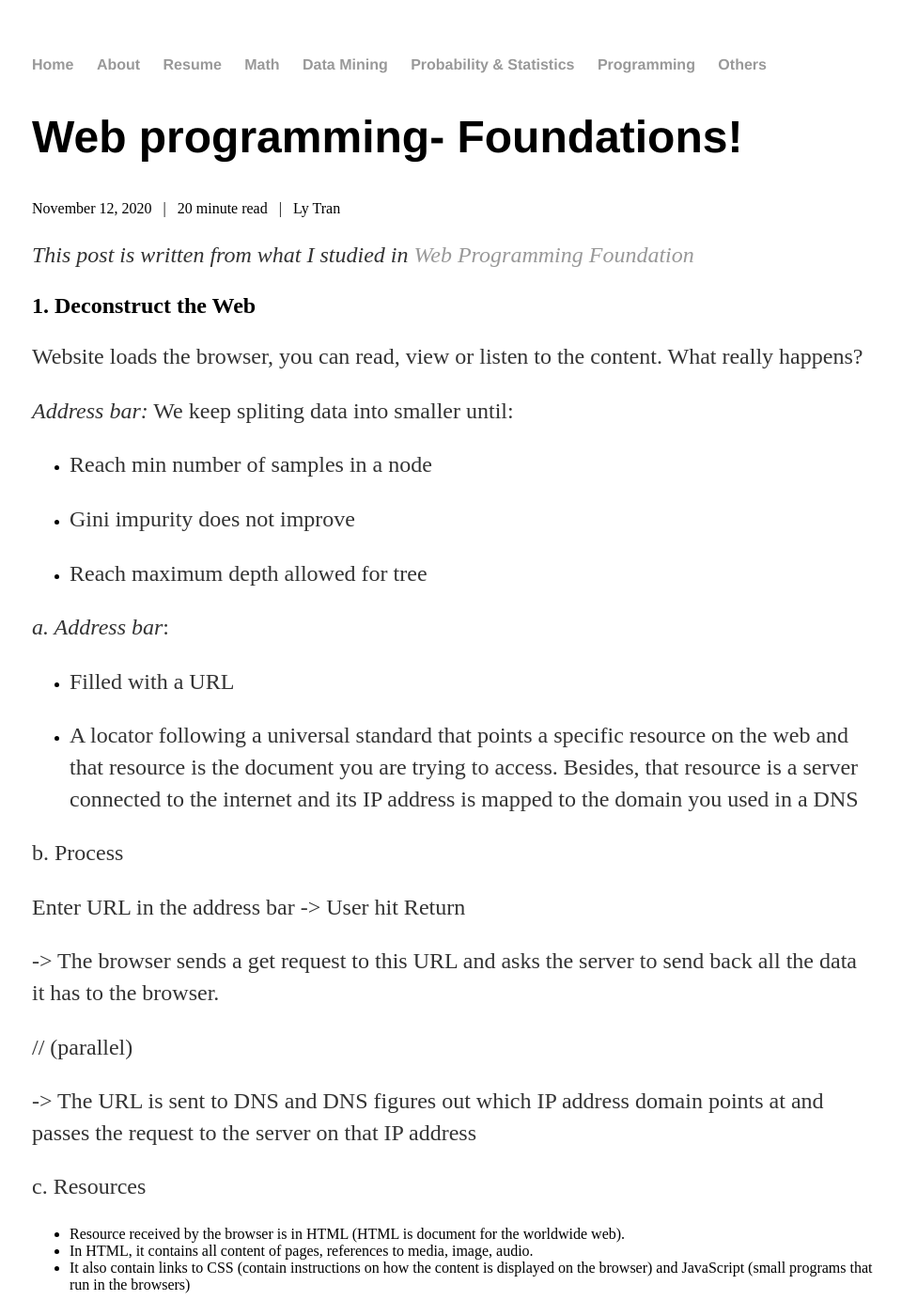
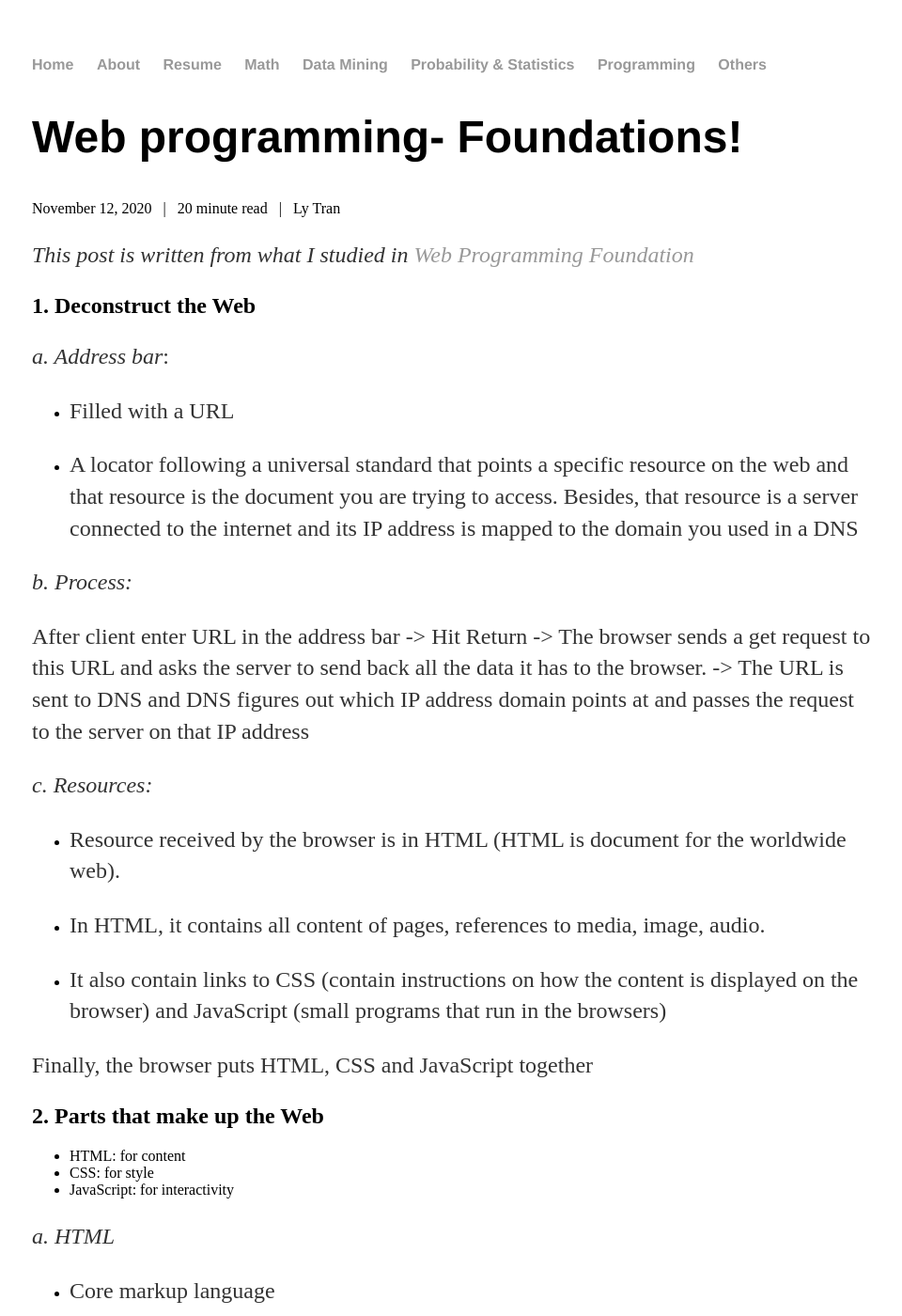
Before and after one commit to lytranp/lytranp.github.io, a Jekyll site: the page built from _posts/others/2020-11-13-web-programming.md, in a window 1280 px wide and 1400 px high. Shown: the whole window at 94% size, without its empty margins (158-1118 px from the left). Built offline with Jekyll 4.4.1, drawn with Linux system fonts in a browser that asks for light colours; a script that is not in the unit is left out; some of the changed text lies outside the part shown.

Commit message:
Edit web

```diff
--- a/_posts/others/2020-11-13-web-programming.md
+++ b/_posts/others/2020-11-13-web-programming.md
@@ -11,33 +11,20 @@
 
 ## 1. Deconstruct the Web
 
-Website loads the browser, you can read, view or listen to the content. What really happens?
-
-*Address bar:* We keep spliting data into smaller until:
-+ Reach min number of samples in a node
-
-+ Gini impurity does not improve
-
-+ Reach maximum depth allowed for tree
-
 *a. Address bar*:
 + Filled with a URL
 
 + A locator following a universal standard that points a specific resource on the web and that resource is the document you are trying to access. Besides, that resource is a server connected to the internet and its IP address is mapped to the domain you used in a DNS
 
-b. Process
+*b. Process:*
 
-Enter URL in the address bar -> User hit Return
+After client enter URL in the address bar -> Hit Return -> The browser sends a get request to this URL and asks the server to send back all the data it has to the browser. -> The URL is sent to DNS and DNS figures out which IP address domain points at and passes the request to the server on that IP address
 
--> The browser sends a get request to this URL and asks the server to send back all the data it has to the browser.
+*c. Resources:*
++ Resource received by the browser is in HTML (HTML is document for the worldwide web).
 
-// (parallel)
++ In HTML, it contains all content of pages, references to media, image, audio.
 
--> The URL is sent to DNS and DNS figures out which IP address domain points at and passes the request to the server on that IP address
-
-c. Resources
-+ Resource received by the browser is in HTML (HTML is document for the worldwide web).
-+ In HTML, it contains all content of pages, references to media, image, audio.
 + It also contain links to CSS (contain instructions on how the content is displayed on the browser) and JavaScript (small programs that run in the browsers)
 
 Finally, the browser puts HTML, CSS and JavaScript together
@@ -78,12 +72,17 @@
 
 ![](/sources/Others-web-programming2.png){:height="60%" width="60%"}
 
-- DOM is the browser's model for the document displayed
-- Each element of HTML document is a leaf or node, and connections are branches.
-- When you add a new element to HTML document, you are adding a node to this DOM tree.
-- When you target elements using CS or JavaScript, you ask the browser follow DOM tree from the root to the node ...
-- In HTML, each piece of element is wrapped in a beginning and an end tag, creating an HTML element
-- Each of these elements is a DOM's node and the browser handles each of them as independent object -> CSS applies style property to each item independently.
++ DOM is the browser's model for the document displayed
+
++ Each element of HTML document is a leaf or node, and connections are branches.
+
++ When you add a new element to HTML document, you are adding a node to this DOM tree.
+
++ When you target elements using CS or JavaScript, you ask the browser follow DOM tree from the root to the node ...
+
++ In HTML, each piece of element is wrapped in a beginning and an end tag, creating an HTML element.
+
++ Each of these elements is a DOM's node and the browser handles each of them as independent object -> CSS applies style property to each item independently.
 
 **Example**: When document is loaded into the browser, the browser creates a node tree, modeling the relationships between different HTML elements or nodes. In a standard HTML, you will have an HTML object containing 2 objects (head and body)
 
@@ -93,13 +92,17 @@
 
 ![](/sources/Others-web-programming5.png){:height="60%" width="60%"}
 
-f. Events
-- Anything happens in a browser, an event is triggered. Example, click the link, open the browser, hit an enter, move the mouse...
-- Use JavaScript to respond these events
-- Event handling:
-  -  First, identify the DOM node the interactive behavior is attached to
-  -  Second, identify the event you want to detect and bind that event to the DOM node.
-  -  Third, create a function to run when the event is triggered
+*f. Events*
++ Anything happens in a browser, an event is triggered. Example, click the link, open the browser, hit an enter, move the mouse...
+
++ Use JavaScript to respond these events
+
++ Event handling:
+  +  First, identify the DOM node the interactive behavior is attached to.
+
+  +  Second, identify the event you want to detect and bind that event to the DOM node.
+
+  +  Third, create a function to run when the event is triggered
 
 ## 3. Put all together
 
@@ -108,8 +111,12 @@
 HTML markup describes the document and identify each object using tag -> These tags are turned into nodes on DOM tree -> JavaScript targets these nodes to change them and apply interactivity to them -> CSS rules target these nodes to apply style to them -> Events are triggered when user performs some sort of behavior at which point the HTML, CSS and DOM tree may get changed.
 
 ## 4. Tools
-- Code editor like Visual studio code
-- Browser developer tools (interact with live site on the browser)
-- Browser like Google Chrome (edit or manipulate code directly in the browser develop tools)
-- Run from your computer, directly in your browser is not as the same as running an HTML document on web server because many features will not work => Need a local web server
-- Set up local web server: by setting up a virtual machine or full-web server using tools like Vagrant or WampServer...For a small project, we can use some extensions (eg. Live Server) of visual studio code to spin up a small and local server environment that sync code editor and the browser. "Live Server" extension performs exactly as a live server somewhere on the web. This extension is good because when you change in code editor, the server updates and forces the browser to immediately reload.
++ Code editor like Visual studio code
+
++ Browser developer tools (interact with live site on the browser)
+
++  Browser like Google Chrome (edit or manipulate code directly in the browser develop tools)
+
++ Run from your computer, directly in your browser is not as the same as running an HTML document on web server because many features will not work => Need a local web server
+
++ Set up local web server: by setting up a virtual machine or full-web server using tools like Vagrant or WampServer...For a small project, we can use some extensions (eg. Live Server) of visual studio code to spin up a small and local server environment that sync code editor and the browser. "Live Server" extension performs exactly as a live server somewhere on the web. This extension is good because when you change in code editor, the server updates and forces the browser to immediately reload.
```
Also changed, not shown: other parts of _posts/others/2020-11-13-web-programming.md (+22 -15 lines).
